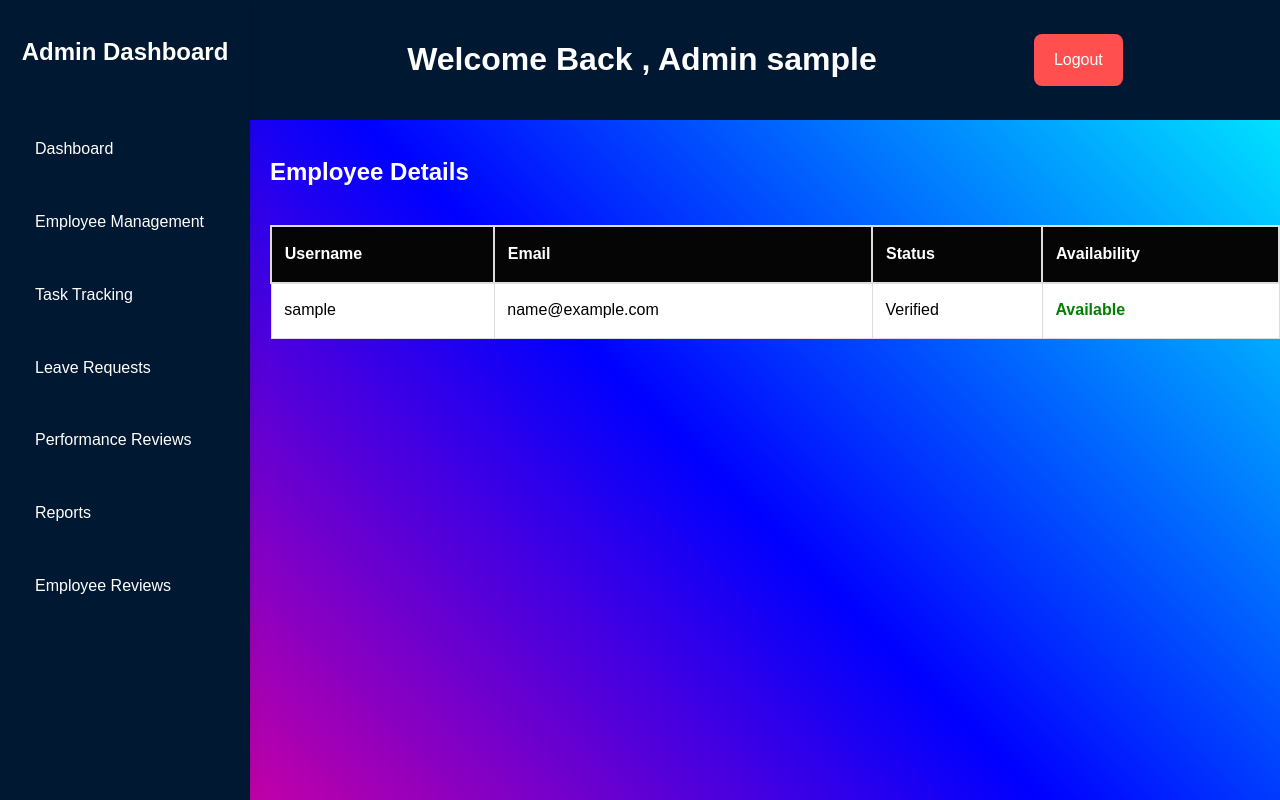
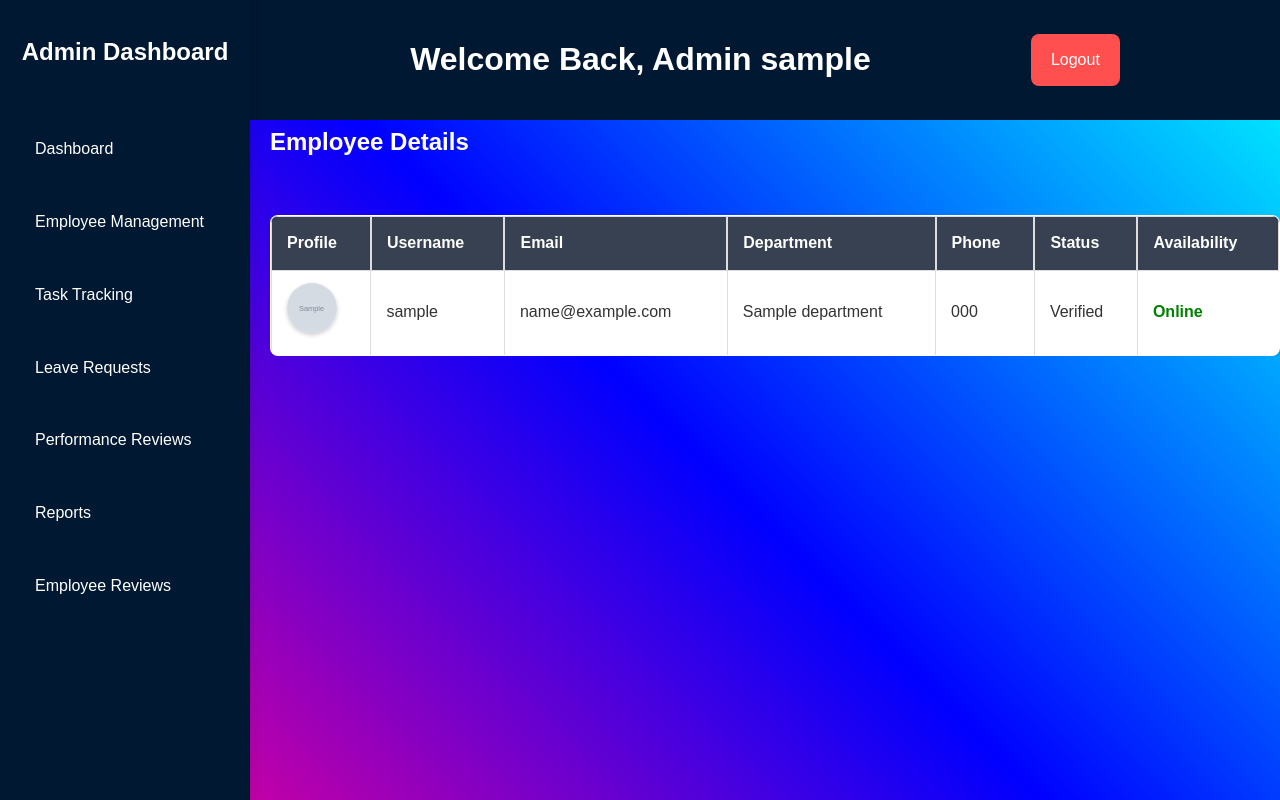
Before and after one commit to mohityadav52708/Employee_Management_System, a Flask app: page /employee-details in a window 1280 px wide. Run offline with Flask 3, Linux system fonts and the light colour scheme; the visitor is signed in with stand-in values (Sample User, id 1); grey boxes marked "Sample" are stand-in pictures; a database or web service that is not in the repository returns one stand-in record (values such as "Sample title").

Commit message:
profile section has been updated

```diff
--- a/app.py
+++ b/app.py
@@ -9,9 +9,12 @@ import smtplib
 from email.mime.text import MIMEText
 from email.mime.multipart import MIMEMultipart
 import ssl
+import cloudinary
+import cloudinary.uploader
 from bson.objectid import ObjectId
 from datetime import datetime
 from flask_cors import CORS
+from werkzeug.utils import secure_filename
 app = Flask(__name__)
 app.secret_key = 'your_secret_key'
 
@@ -25,6 +28,62 @@ attendance_collection = db["attendance"]
 app.config['MAIL_USERNAME'] = 'librarymanagementprjoect@gmail.com'
 app.config['MAIL_PASSWORD'] = 'ykqy zkvd zzak ujpa'
 CORS(app)  # Enable CORS for front-end communication
+UPLOAD_FOLDER = 'static/uploads'
+app.config['UPLOAD_FOLDER'] = UPLOAD_FOLDER
+ALLOWED_EXTENSIONS = {'png', 'jpg', 'jpeg', 'gif'}
+# Ensure the upload folder exists
+os.makedirs(UPLOAD_FOLDER, exist_ok=True)
+cloudinary.config(
+    cloud_name="dxoxq2pe1",
+    api_key="329235461831941",
+    api_secret="--HbEmUPXfkxokCWL0NWQmbvNaY"
+)
+def allowed_file(filename):
+    return '.' in filename and filename.rsplit('.', 1)[1].lower() in ALLOWED_EXTENSIONS
+
+@app.route('/profile', methods=['GET', 'POST'])
+def profile():
+    if 'user' not in session:
+        flash("Please log in to update your profile.", "danger")
+        return redirect(url_for('login'))
+
+    user = users_collection.find_one({"email": session['user']})
+
+    if request.method == 'POST':
+        username = request.form['username']
+        department = request.form['department']
+        phone = request.form['phone']
+
+        update_data = {
+            "username": username,
+            "department": department,
+            "phone": phone
+        }
+
+        # ✅ Upload Profile Image to Cloudinary
+        if 'profile_image' in request.files:
+            file = request.files['profile_image']
+            if file:
+                upload_result = cloudinary.uploader.upload(file)
+                profile_image_url = upload_result['secure_url']  # Cloudinary URL
+                update_data["profile_image"] = profile_image_url
+
+        # ✅ Update User in MongoDB
+        users_collection.update_one({"email": session['user']}, {"$set": update_data})
+        flash("Profile updated successfully!", "success")
+        return redirect(url_for('profile'))
+
+    return render_template('profile.html', user=user)
+
+
+@app.route('/admin/employees')
+def admin_employees():
+    if 'user' not in session or session.get('role') != 'admin':
+        flash("Access denied!", "danger")
+        return redirect(url_for('login'))
+
+    employees = list(users_collection.find({"role": "employee"}))
+    return render_template('admin_employees.html', employees=employees)
 
 # Helper Functions
 def send_email(email, subject, body):
@@ -141,11 +200,14 @@ def reset_password():
             flash('Invalid OTP.', 'danger')
     return render_template('reset_password.html', email=email)
 
+from datetime import datetime
+
 @app.route('/login', methods=['GET', 'POST'])
 def login():
     if request.method == 'POST':
         email = request.form['email']
         password = request.form['password']
+        portal = request.args.get('portal', 'employee')  # Default portal is 'employee'
 
         user = users_collection.find_one({"email": email})
 
@@ -153,24 +215,31 @@ def login():
             session['user'] = email
             session['role'] = user.get('role', 'employee')
 
+            # Access control: Ensure correct portal login
+            if portal == 'admin' and session['role'] != 'admin':
+                return render_template('login.html', alert_message="Access denied. Only admin can access this page.")
+
+            if portal == 'employee' and session['role'] != 'employee':
+                return render_template('login.html', alert_message="Access denied. Only employees can access this page.")
+
             # Mark employee as Online & log attendance
-            today = datetime.today().strftime('%Y-%m-%d')
-            login_time = datetime.now()
+            if session['role'] == 'employee':
+                today = datetime.today().strftime('%Y-%m-%d')
+                login_time = datetime.now()
 
-            attendance_collection.update_one(
-                {"email": email, "date": today},
-                {"$set": {"status": "Online", "login_time": login_time}},
-                upsert=True
-            )
+                attendance_collection.update_one(
+                    {"email": email, "date": today},
+                    {"$set": {"status": "Online", "login_time": login_time}},
+                    upsert=True
+                )
 
-            if session['role'] == 'admin':
-                return redirect(url_for('admin_home'))
-            else:
-                return redirect(url_for('home'))
+            # Redirect based on user role
+            return redirect(url_for('admin_home' if session['role'] == 'admin' else 'home'))
+
         else:
             flash('Invalid email or password.', 'danger')
+
     return render_template('login.html')
-
 
 @app.route('/request-leave', methods=['GET', 'POST'])
 def request_leave():
@@ -262,7 +331,6 @@ def logout():
             )
 
     session.clear()
-    flash('Logged out successfully.', 'success')
     return redirect(url_for('login'))
 @app.route('/admin_home')
 def admin_home():
@@ -283,11 +351,15 @@ def admin_home():
 def home():
     if 'user' in session and session.get('role') == 'employee':
         user = users_collection.find_one({"email": session['user']})
-        username = user['username']
-        return render_template('home.html', username=username)
+        if user:
+            return render_template('home.html', user=user, username=user.get('username', 'User'))
+        else:
+            flash("User not found.", "danger")
+            return redirect(url_for('login'))
     else:
         flash('Access denied. Please log in as an employee.', 'danger')
         return redirect(url_for('login'))
+
 
 @app.route('/complaints', methods=['GET', 'POST'])
 def complaints():
--- a/requirements.txt
+++ b/requirements.txt
@@ -10,3 +10,4 @@ Flask
 pymongo
 bcrypt
 flask-cors
+cloudinary
--- a/templates/employee_details.html
+++ b/templates/employee_details.html
@@ -8,56 +8,130 @@
     <link rel="stylesheet" href="/static/admin_home.css">
     <link rel="stylesheet" href="/static/emp_admin_details.css">
 </head>
+<style>
 
+
+    .table-container {
+        overflow-x: auto;
+        margin-top: 20px;
+    }
+
+    table {
+        width: 100%;
+        border-collapse: collapse;
+        background-color: #ffffff;
+        border-radius: 8px;
+        overflow: hidden;
+        box-shadow: 0 4px 6px rgba(0, 0, 0, 0.1);
+    }
+
+    th, td {
+        padding: 12px 15px;
+        text-align: left;
+        border-bottom: 1px solid #ddd;
+    }
+
+    th {
+        background-color: #374151;
+        color: white;
+    }
+
+    td {
+        color: #333;
+    }
+
+    tr:hover {
+        background-color: #f1f5f9;
+    }
+
+    .profile-img {
+        width: 50px;
+        height: 50px;
+        border-radius: 50%;
+        object-fit: cover;
+        box-shadow: 0 2px 4px rgba(0, 0, 0, 0.2);
+    }
+
+    .online {
+        color: green;
+        font-weight: bold;
+    }
+
+    .offline {
+        color: red;
+        font-weight: bold;
+    }
+
+    @media (max-width: 768px) {
+        th, td {
+            font-size: 14px;
+            padding: 10px;
+        }
+
+        .profile-img {
+            width: 40px;
+            height: 40px;
+        }
+    }
+
+</style>
 <body>
     <div class="image">
-
-        <h1 id="mobile">Welcome Back , <br> Admin {{username}}</h1>
-        <h1 id="dekstop">Welcome Back , Admin {{username}}</h1>
+        <h1 id="mobile">Welcome Back, <br> Admin {{ username }}</h1>
+        <h1 id="dekstop">Welcome Back, Admin {{ username }}</h1>
         <div class="burger-icon open" id="burgerIcon">&#9776;</div>
         <div class="burger-icon close" id="burgerIconClose">&#10006;</div>
         <a href="/logout" class="logout-btn">Logout</a>
     </div>
+
     <div class="sidebar" id="sidebar">
         <h2>Admin Dashboard</h2>
-        <a href="{{url_for('admin_home')}}">Dashboard</a>
-        <a href="{{url_for('employee_details')}}">Employee Management</a>
-        <a href="{{url_for('tasks')}}">Task Tracking</a>
+        <a href="{{ url_for('admin_home') }}">Dashboard</a>
+        <a href="{{ url_for('employee_details') }}">Employee Management</a>
+        <a href="{{ url_for('tasks') }}">Task Tracking</a>
         <a href="{{ url_for('admin_leave_requests') }}">Leave Requests</a>
         <a href="#">Performance Reviews</a>
         <a href="#">Reports</a>
-        <a href="{{url_for('admin_complaints')}}">Employee Reviews</a>
+        <a href="{{ url_for('admin_complaints') }}">Employee Reviews</a>
     </div>
 
     <div class="content">
-        <div class="header">
-        </div>
-
-        <!-- Dashboard Cards -->
-
         <h2>Employee Details</h2>
-    <table border="1">
+        <div class="table-container">
+            <table>
                 <thead>
                     <tr>
+                        <th>Profile</th>
                         <th>Username</th>
                         <th>Email</th>
+                        <th>Department</th>
+                        <th>Phone</th>
                         <th>Status</th>
                         <th>Availability</th>
                     </tr>
                 </thead>
                 <tbody>
-            {% for employee in employees %}
+                    {% for emp in employees %}
                     <tr>
-                <td>{{ employee.username }}</td>
-                <td>{{ employee.email }}</td>
-                <td>{{ 'Verified' if employee.verified else 'Not Verified' }}</td>
-                <td style="color: {{ 'green' if employee.available else 'red' }}; font-weight: bold;">
-                    {{ 'Available' if employee.available else 'Not Available' }}
+                        <td>
+                            <img src="{{ emp.profile_image if emp.profile_image else url_for('static', filename='default-profile.png') }}"
+                                 alt="Profile Image" class="profile-img">
+                        </td>
+                        <td>{{ emp.username }}</td>
+                        <td>{{ emp.email }}</td>
+                        <td>{{ emp.department or 'N/A' }}</td>
+                        <td>{{ emp.phone or 'N/A' }}</td>
+                        <td>{{ 'Verified' if emp.verified else 'Not Verified' }}</td>
+                        <td class="{{ 'online' if emp.available else 'offline' }}">
+                            {{ 'Online' if emp.available else 'Offline' }}
                         </td>
                     </tr>
                     {% endfor %}
                 </tbody>
             </table>
+        </div>
+    </div>
+
     <script>
         // JavaScript for toggling sidebar visibility
         const burgerIcon = document.getElementById('burgerIcon');
@@ -76,5 +150,6 @@
             burgerIconClose.style.display = 'none';
         });
     </script>
+
 </body>
 </html>
```
Also changed, not shown: static/home.css (+15 -2 lines), templates/admin_home.html (+12 -1 lines), templates/home.html (+16 -2 lines), templates/profile.html (added, +91 -0 lines), static/uploads/new_pic.jpg (added). Lines whose indentation alone changed are shown as unchanged.
